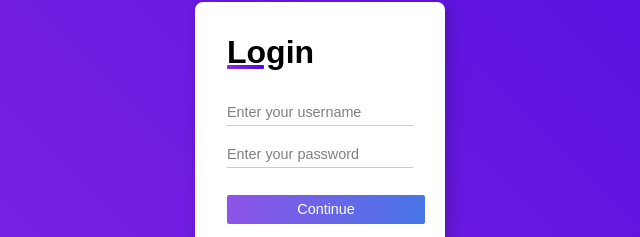
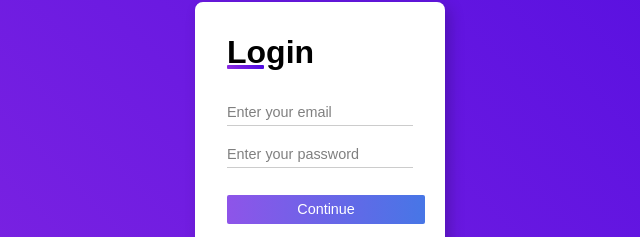
Before and after one commit to Morgado18/Tela-de-Login, a plain HTML site: page index.html in a window 1280 px wide. Shown: the part 206-443 px from the top of the page, 320-960 px from the left. Drawn offline with Linux system fonts and the light colour scheme.

Commit message:
Update index.html

```diff
--- a/index.html
+++ b/index.html
@@ -14,7 +14,7 @@
     <h1>Login</h1>
     <form>
       <div class="input-field">
-        <input type="email" id="username" name="username" placeholder="Enter your username" required><!--<i id="good" class="fa-solid fa-circle-check"></i>-->
+        <input type="email" id="username" name="username" placeholder="Enter your email" required><!--<i id="good" class="fa-solid fa-circle-check"></i>-->
         <div class="underline"></div>
       </div>
       <div class="input-field">
```
